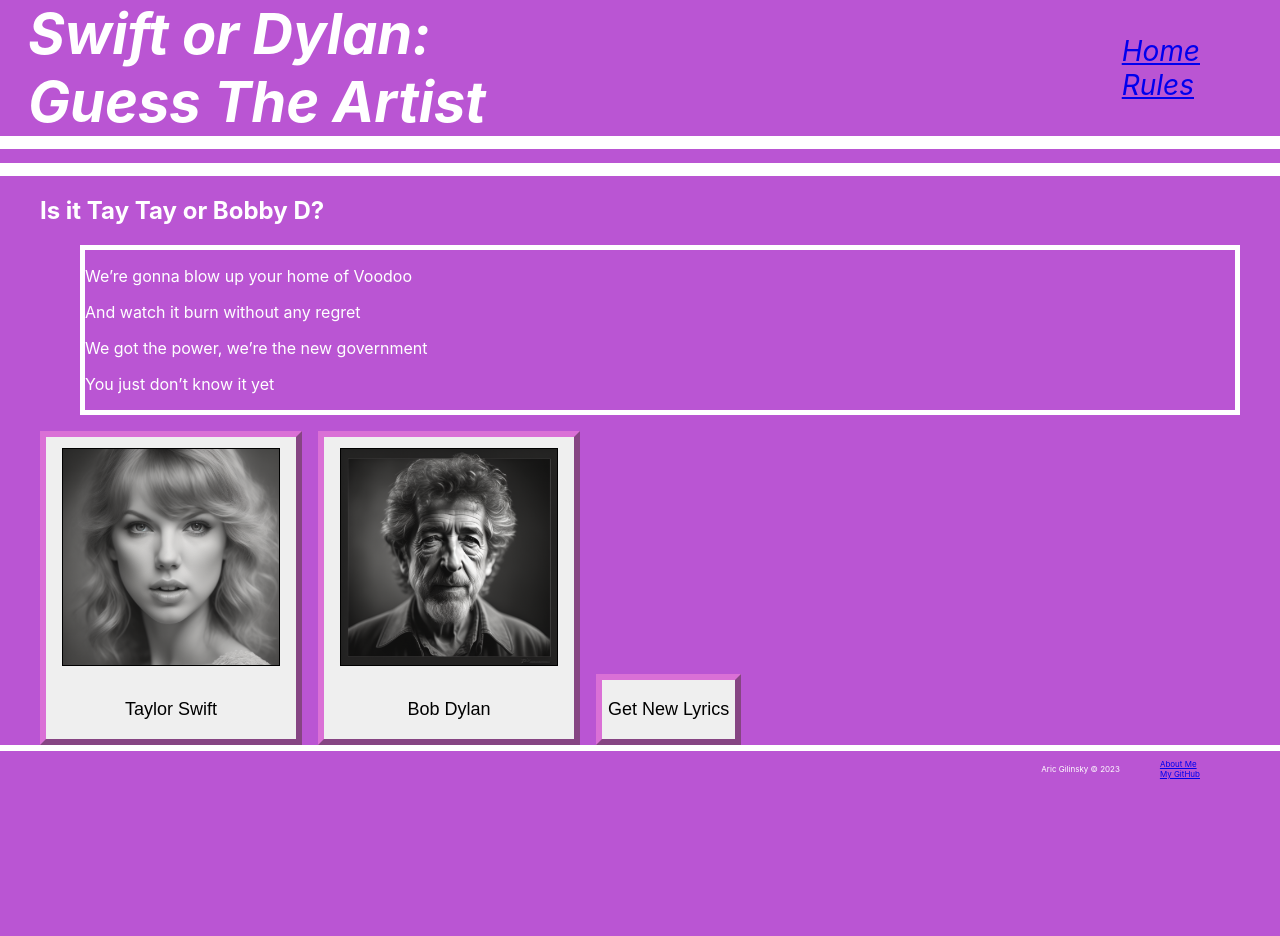
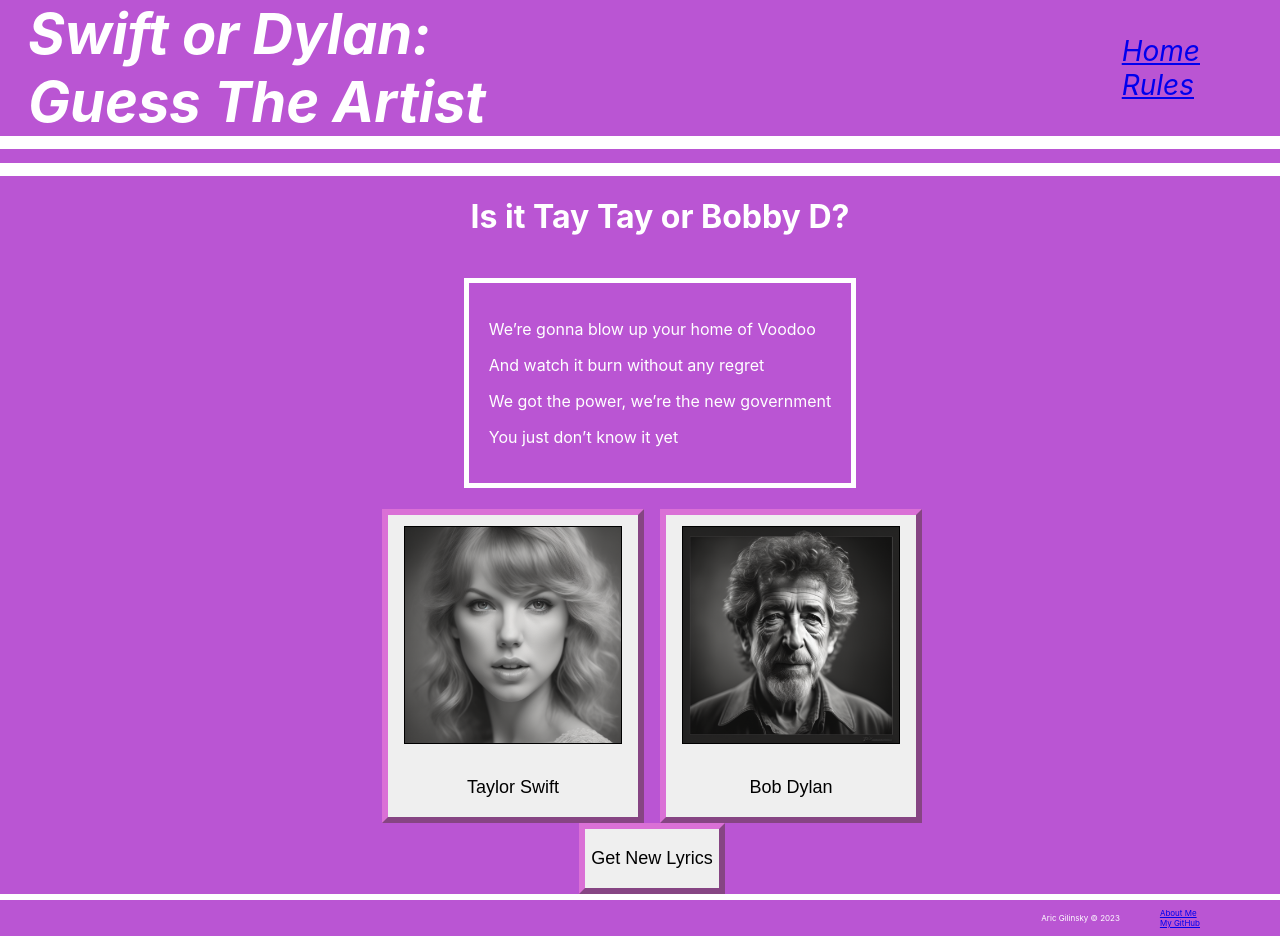
Before and after one commit to ASGili/DylanSwift, a React (Create React App) app: page / in a window 1280 px wide. Before the commit the page ends 800 px from the top, so only its background shows below. Built offline with nearby package versions, Linux system fonts and the light colour scheme.

Commit message:
some styling

```diff
--- a/src/App.css
+++ b/src/App.css
@@ -32,6 +32,9 @@
 
 .content-body{
 margin-left: 5vh;
+display: flex;
+flex-direction: column;
+align-items: center;
 }
 
 .title{
@@ -61,7 +64,17 @@
   border: solid 1px black
 }
 
+.button-flex{
+  display:flex;
+  flex-direction: row;
+}
+
 .lyrics-quote{
   border: solid white 0.5ch;
   min-height: 50%;
+  margin: 2ch;
 }
+
+.quote-block{
+  padding: 2ch;
+}
--- a/src/components/Body.tsx
+++ b/src/components/Body.tsx
@@ -65,10 +65,12 @@
 
     return (
     <div className="content-body">
-    <h2>Is it Tay Tay or Bobby D?</h2>
+    <h1>Is it Tay Tay or Bobby D?</h1>
     <Lyrics lyrics={lyrics} />
+    <div className="button-flex">
     <GuessButton imagePath="SwiftFace.jpg" buttonName="Taylor Swift"/>
     <GuessButton imagePath="DylanFace.jpg" buttonName="Bob Dylan"/>
+    </div>
     <NewButton buttonName="Get New Lyrics" />
     </div>
     )
--- a/src/components/Lyrics.tsx
+++ b/src/components/Lyrics.tsx
@@ -10,14 +10,14 @@
 
     useEffect(() => {
         if (lyrics) {
-            setLyricsBlock(lyrics.map((line) => <p>{line}</p>));
+            setLyricsBlock(lyrics.map((line,index) => <p key={index.toString()}>{line}</p>));
         }
     }, [lyrics]);
 
 
     return (
     <blockquote className="lyrics-quote">
-        {lyricsBlock}
+        <section className="quote-block">{lyricsBlock}</section>
     </blockquote>
     )
 }
```
Also changed, not shown: public/SwiftSongs.json.
